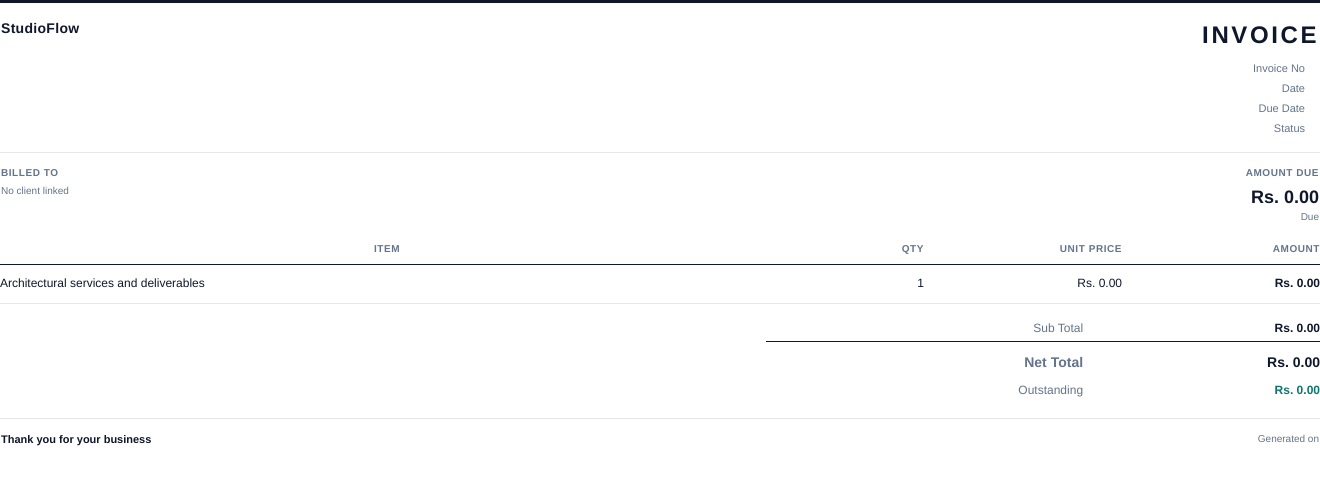
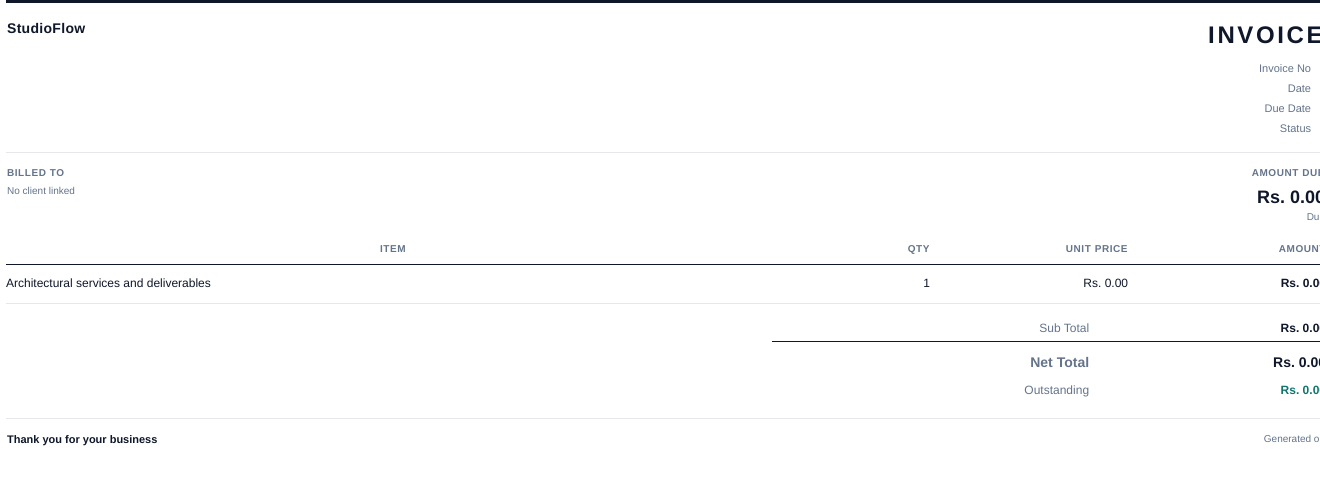
Before and after one commit to itzpraveen/novart, a Django app: template templates/portal/invoice_pdf.html in a window 1320 px wide; the page is wider, and only the part inside the window is pictured. Shown: the top 485 px of that part. Run offline with Django 5.2, Linux system fonts and the light colour scheme; the template is opened without the code that fills it, so the values that code supplies are empty.

Commit message:
Tweak invoice PDF margins and logo size

```diff
--- a/templates/portal/invoice_pdf.html
+++ b/templates/portal/invoice_pdf.html
@@ -15,7 +15,7 @@
 	            src: url("file://{{ font_path }}");
 	        }
 	        {% endif %}
-	        @page { size: A4; margin: 28px; }
+	        @page { size: A4; margin: 36px; }
 	        body, table, th, td {
 	            font-family: "DejaVuSans", "Helvetica", "Arial", sans-serif;
 	            color: #0f172a;
@@ -25,14 +25,14 @@
 	        }
 	        body { background: #ffffff; }
 
-	        .sheet { width: 100%; }
+	        .sheet { width: 100%; padding: 0 6px; }
 	        .topline { height: 3px; background: #0f172a; margin-bottom: 14px; }
 
 	        .muted { color: #64748b; font-size: 10px; }
 	        .text-right { text-align: right; }
 	        .nowrap { white-space: nowrap; }
 
-	        .logo { height: 26px; width: auto; }
+	        .logo { height: 34px; width: auto; max-width: 280px; }
 	        .brand-name { font-size: 14px; font-weight: 800; letter-spacing: 0.3px; }
 
 	        .hdr { width: 100%; border-collapse: collapse; margin-bottom: 10px; }
```
